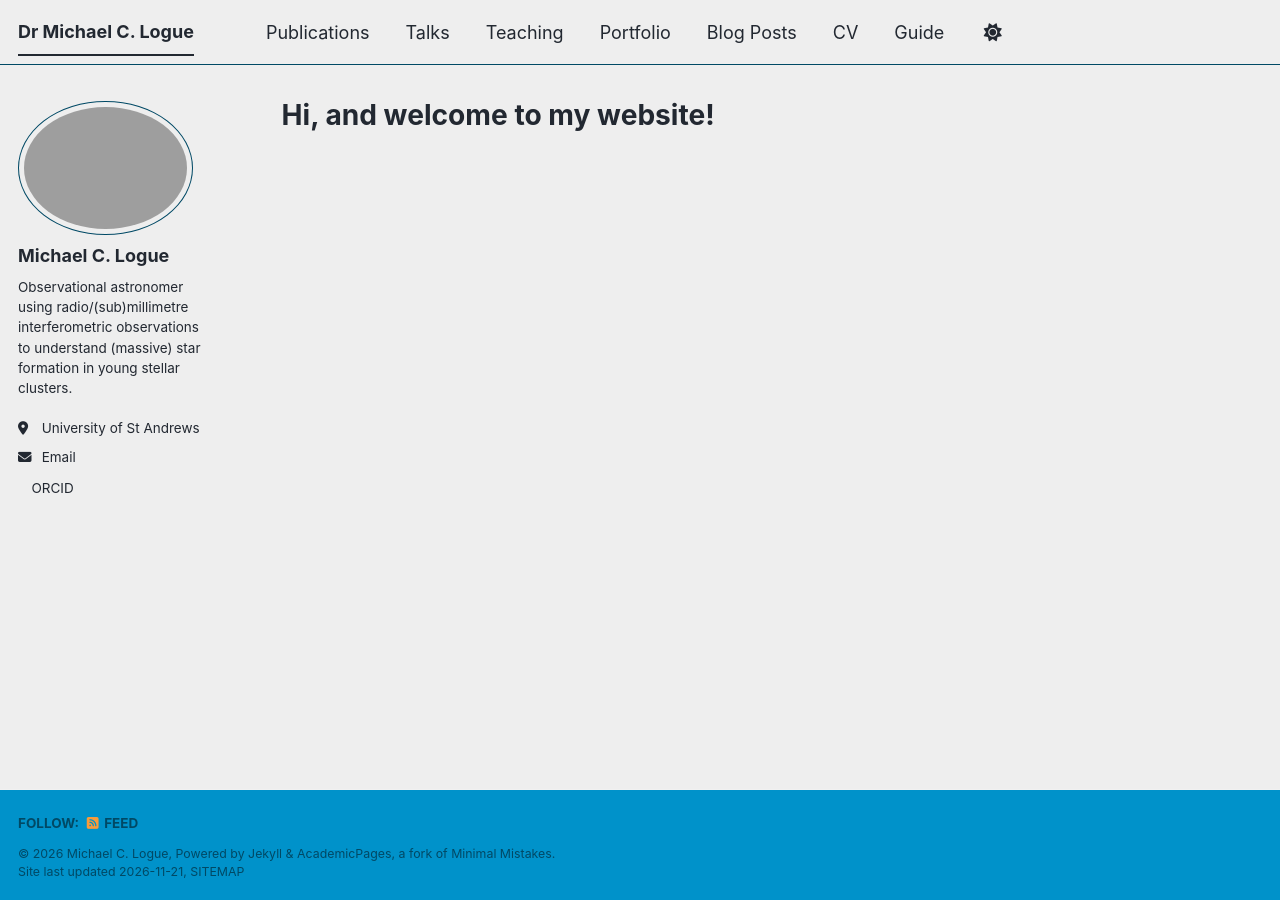
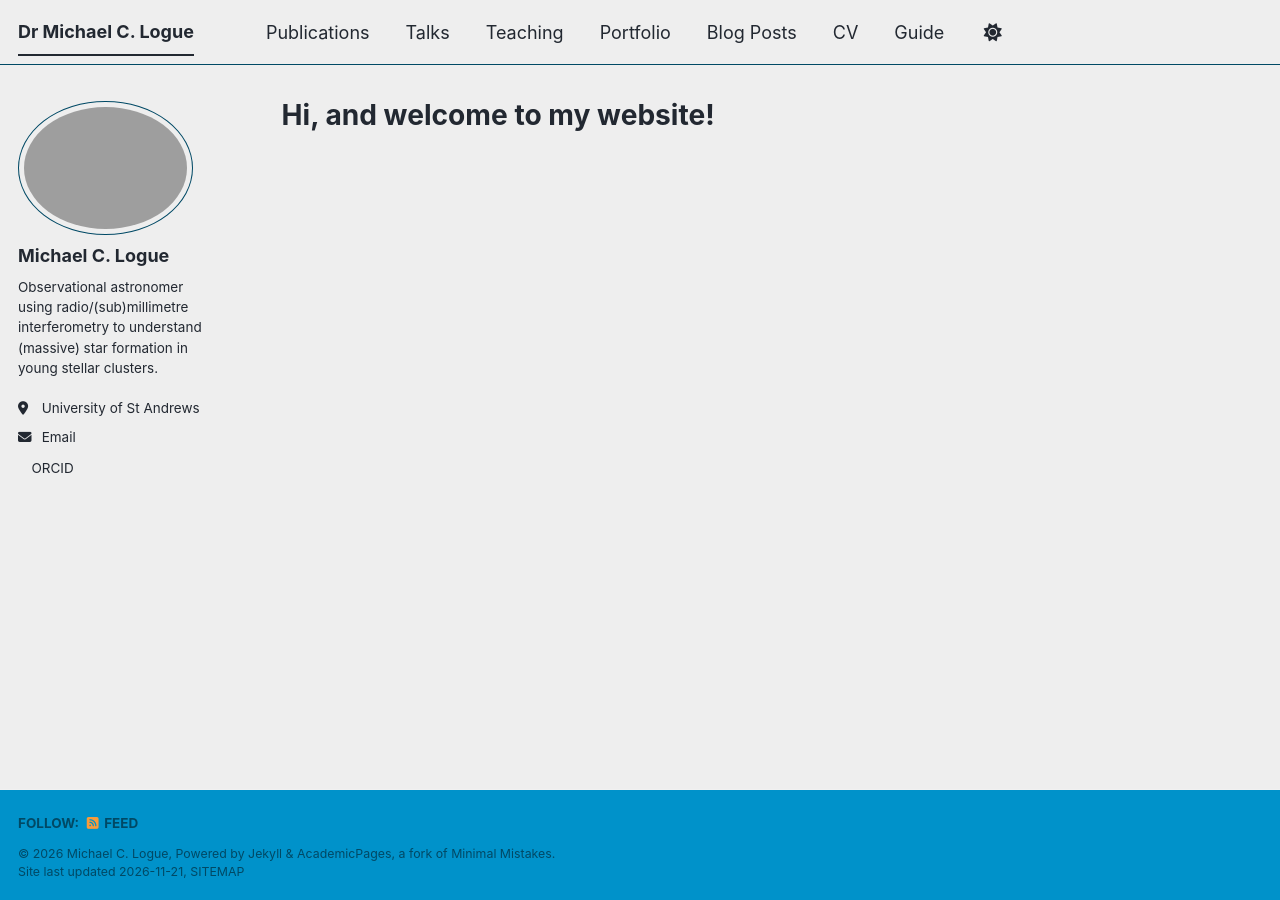
Before and after one commit to mlogue109/mlogue109.github.io, a Jekyll site: the page built from _pages/about.md, in a window 1280 px wide. Built offline with Jekyll 4.4.1, drawn with Linux system fonts in a browser that asks for light colours; a script bundle is joined from its source files by our own code; a style sheet for code colours, icons or effects is not loaded.

Commit message:
Update bio description for clarity

```diff
--- a/_config.yml
+++ b/_config.yml
@@ -26,7 +26,7 @@ author:
   avatar           : "profile.png"
   name             : "Michael C. Logue"
   pronouns         : # example: "she/her"
-  bio              : "Observational astronomer using radio/(sub)millimetre interferometric observations to understand (massive) star formation in young stellar clusters."
+  bio              : "Observational astronomer using radio/(sub)millimetre interferometry to understand (massive) star formation in young stellar clusters."
   location         : "University of St Andrews"
   #employer         : "University of St Andrews"
   uri              : # URL
```
